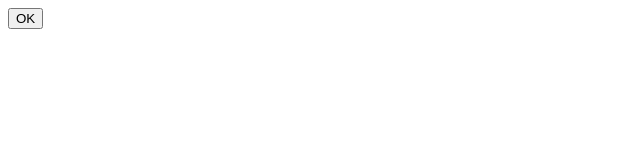
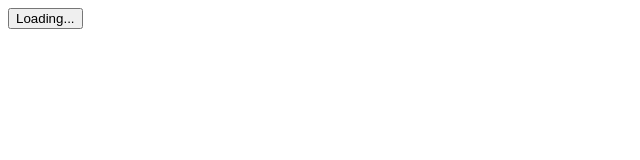
Before and after one commit to AviadDerli/git-ariel-sprint, a website: page index.html in a window 1280 px wide. Shown: the whole page, without its empty margins (0-640 px from the left). Drawn offline with Linux system fonts and the light colour scheme.

Commit message:
Update index.html

```diff
--- a/index.html
+++ b/index.html
@@ -6,6 +6,6 @@
     <title>🍕🍔🍔</title>
 </head>
 <body>
-    <button>OK</button>
+    <button>Loading...</button>
 </body>
 </html>
```
